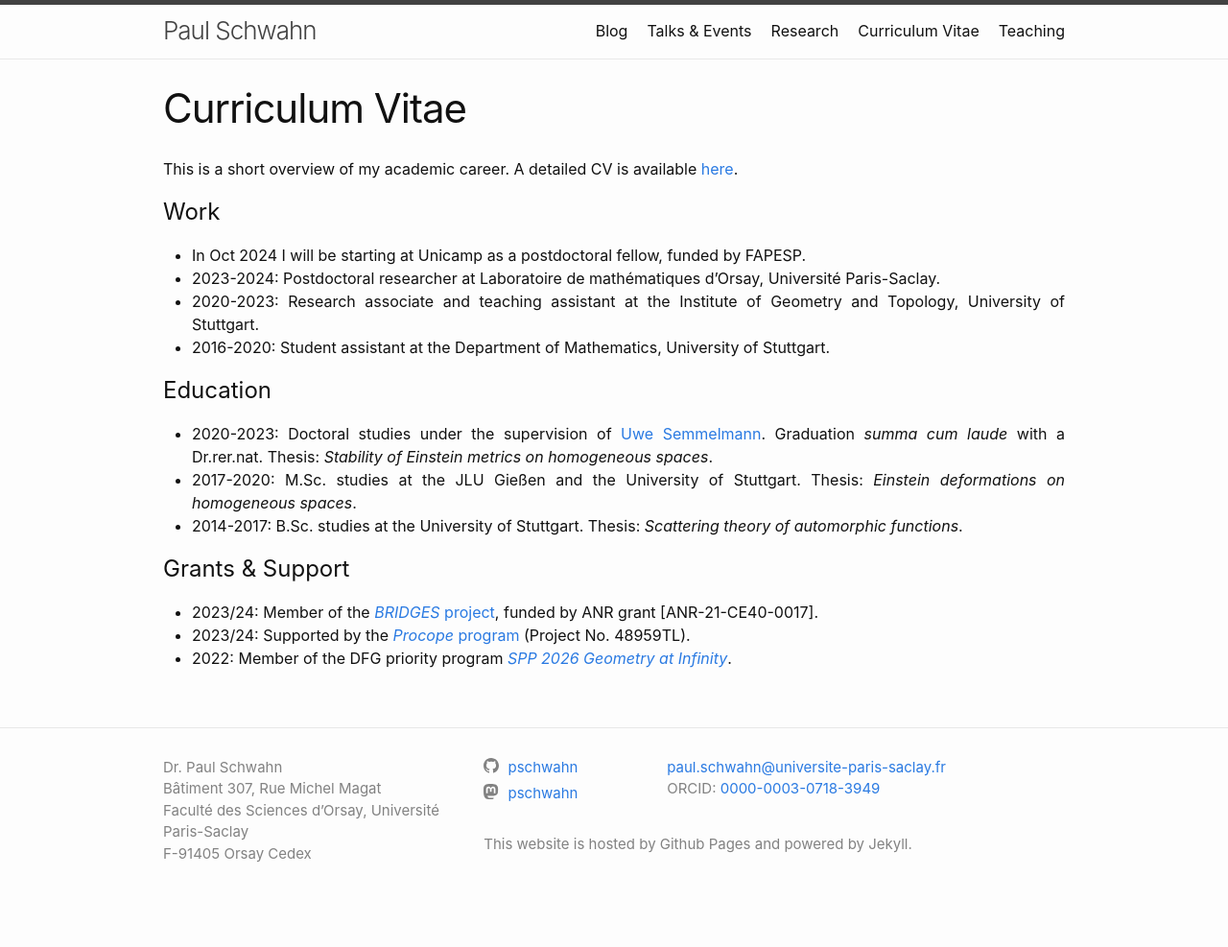
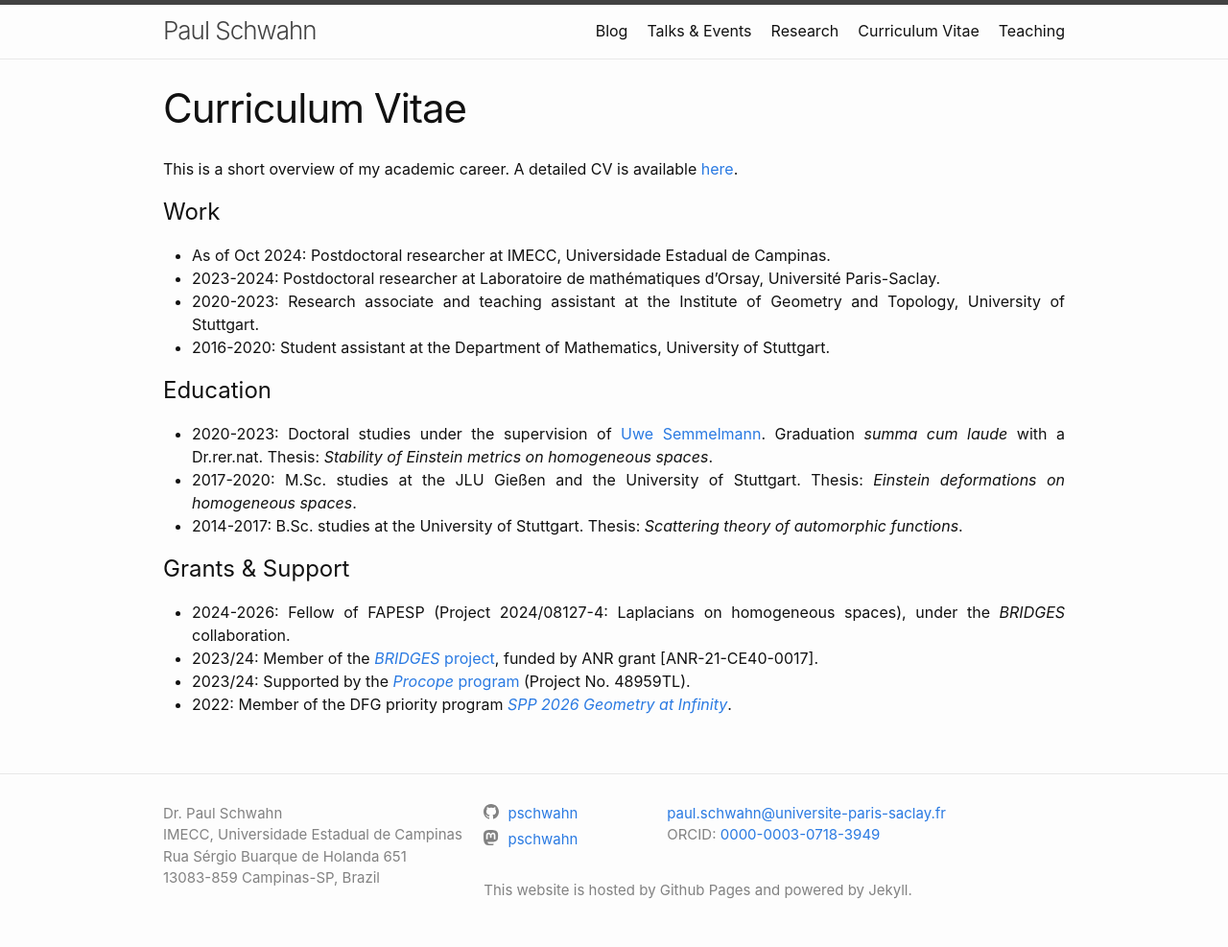
Before and after one commit to PSchwahn/PSchwahn.github.io, a Jekyll site: the page built from resume.markdown, in a window 1280 px wide. Shown: the whole page at 96% size. Built offline with Jekyll 4.4.1, drawn with Linux system fonts in a browser that asks for light colours; some web fonts are replaced; before the commit the page ends 961 px from its top, so only the background shows below that.

Commit message:
update cv and address

```diff
--- a/_config.yml
+++ b/_config.yml
@@ -25,7 +25,7 @@ email: paul.schwahn@universite-paris-saclay.fr
 # line in _config.yml. It will appear in your document head meta (for
 # Google search results) and in your feed.xml site description.
 description: >- # this means to ignore newlines until "baseurl:"
-  Hi, I am Paul Schwahn, a postdoctoral researcher at the Laboratoire de mathématiques d'Orsay.
+  Hi, I am Paul Schwahn, a postdoctoral researcher at Unicamp.
 baseurl: "" # the subpath of your site, e.g. /blog
 url: "" # the base hostname & protocol for your site, e.g. http://example.com
 mastodon:
--- a/_includes/footer.html
+++ b/_includes/footer.html
@@ -9,9 +9,9 @@
 
         <ul class="contact-list">
           <li class="p-name">Dr. Paul Schwahn</li>
-          <li>Bâtiment 307, Rue Michel Magat</li>
-	  <li>Faculté des Sciences d’Orsay, Université Paris-Saclay</li>
-	  <li>F-91405 Orsay Cedex</li>
+          <li>IMECC, Universidade Estadual de Campinas</li>
+	  <li>Rua Sérgio Buarque de Holanda 651</li>
+	  <li>13083-859 Campinas-SP, Brazil</li>
         </ul>
       </div>
 
--- a/index.markdown
+++ b/index.markdown
@@ -19,4 +19,4 @@ Fig. 2: Me petting the baby hydra while it's getting absolutely demolished by He
 
 <br>
 
-<p style="color: #828282;">Latest update: Sep 29, 2024</p>
+<p style="color: #828282;">Latest update: Oct 2, 2024</p>
--- a/resume.markdown
+++ b/resume.markdown
@@ -7,7 +7,7 @@ This is a short overview of my academic career. A detailed CV is available [here
 
 # Work
 
-* In Oct 2024 I will be starting at Unicamp as a postdoctoral fellow, funded by FAPESP.
+* As of Oct 2024: Postdoctoral researcher at IMECC, Universidade Estadual de Campinas.
 * 2023-2024: Postdoctoral researcher at Laboratoire de mathématiques d'Orsay, Université Paris-Saclay.
 * 2020-2023: Research associate and teaching assistant at the Institute of Geometry and Topology, University of Stuttgart.
 * 2016-2020: Student assistant at the Department of Mathematics, University of Stuttgart.
@@ -20,9 +20,7 @@ This is a short overview of my academic career. A detailed CV is available [here
 
 # Grants & Support
 
-<!--
-add FAPESP 2024-26.
--->
+* 2024-2026: Fellow of FAPESP (Project 2024/08127-4: Laplacians on homogeneous spaces), under the *BRIDGES* collaboration.
 * 2023/24: Member of the [*BRIDGES* project](https://anr.fr/Project-ANR-21-CE40-0017), funded by ANR grant [ANR-21-CE40-0017].
 * 2023/24: Supported by the [*Procope* program](https://www.campusfrance.org/fr/procope) (Project No. 48959TL).
 * 2022: Member of the DFG priority program *[SPP 2026 Geometry at Infinity](https://www.spp2026.de/members-guests/74-member-pages/paul-schwahn-msc)*.
```
Also changed, not shown: 1 other file.
